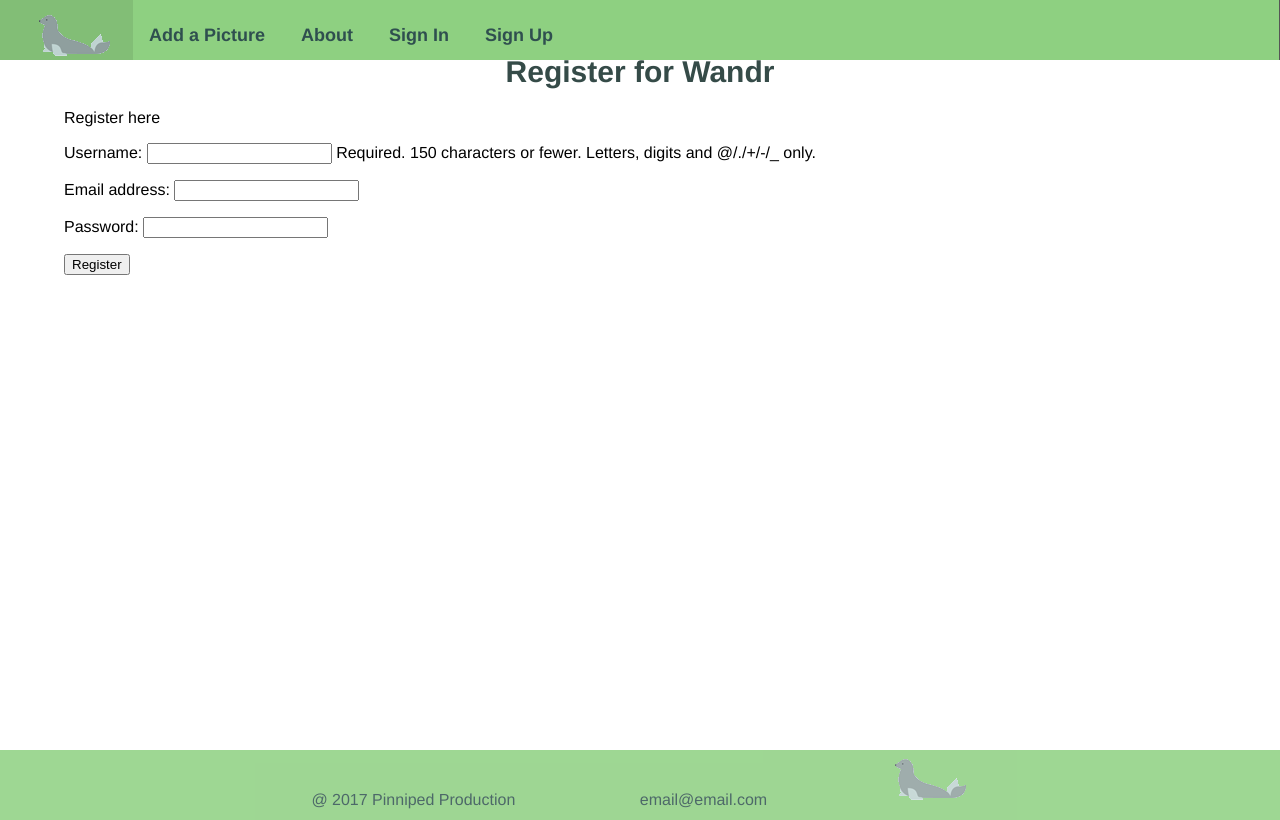
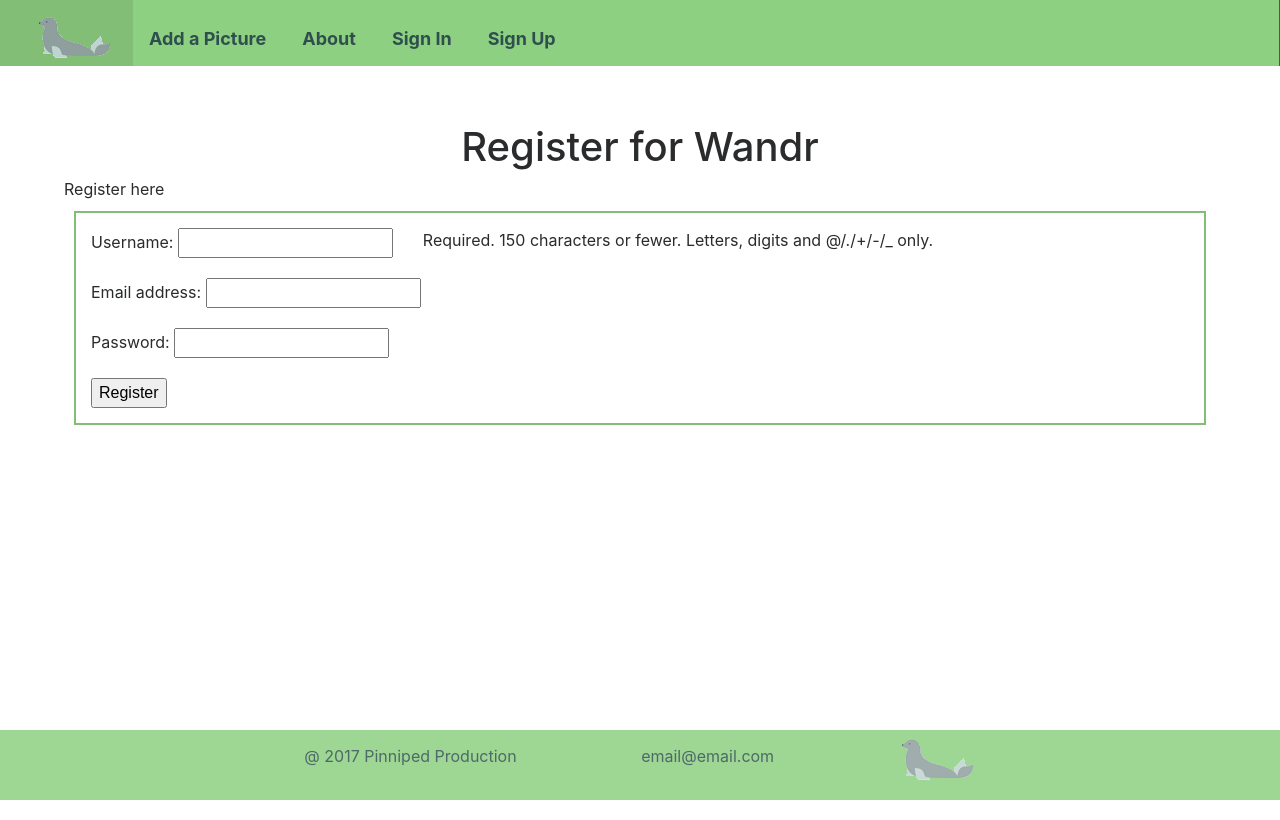
Before and after one commit to cynthi-a/Wandr, a Django app: page /wandr/register/ in a window 1280 px wide. Run offline with Django 3.2, Linux system fonts and the light colour scheme; some libraries are stand-ins or nearby versions.

Commit message:
bootstrap link added

```diff
--- a/static/css/base.css
+++ b/static/css/base.css
@@ -1,4 +1,5 @@
 body {
+	padding-top: 65px;
 	font-size: 16px;
 	font-family: "Helvetica", Helvetica, sans-serif;
 	margin:0;
@@ -10,7 +11,7 @@ html {
 }
 
 h1 {
-	padding-top: 35px;
+	padding-top: 60px;
 	font-size: 30px;
 	text-align: center;
 	color: #354b48;
@@ -100,9 +101,6 @@ a {
   content: "";
   display: block;
 }
-.site-footer, .page-wrap:after {
-  height: 70px;
-}
 
 footer {
 	background-color: #8ED081;
@@ -110,6 +108,10 @@ footer {
 	opacity: 0.85;
 }
 
+footer.site-footer, .page-wrap:after {
+  height: 70px;
+}
+
 footer a {
 	margin: 20px 60px 5px 60px;
 	color: #2F4F4F;
--- /dev/null
+++ b/static/css/form.css
@@ -0,0 +1,17 @@
+input:nth-child(1) {
+	box-sizing: border-box;
+	width: 30%;
+	height: 20px;
+	background-color: #DCE2AA;
+}
+
+span.helptext {
+	position: absolute;
+	margin-left: 30px;
+}
+
+.form {
+	border: 2px solid #82BE76;
+	padding: 15px;
+	margin: 10px;
+}
--- a/templates/wandr/base.html
+++ b/templates/wandr/base.html
@@ -4,6 +4,8 @@
 <head lang="en">
     <meta charset="UTF-8">
     <link rel="stylesheet" href="{% static "css/base.css" %}" />
+    <link rel="stylesheet" href="https://maxcdn.bootstrapcdn.com/bootstrap/4.0.0-alpha.6/css/bootstrap.min.css" integrity="sha384-rwoIResjU2yc3z8GV/NPeZWAv56rSmLldC3R/AZzGRnGxQQKnKkoFVhFQhNUwEyJ" crossorigin="anonymous">
+    <meta name="viewport" content="width=device-width, initial-scale=1, shrink-to-fit=no">
     {% block css_block %}
 
     {% endblock %}
@@ -50,6 +52,9 @@
         {% endif %}
     </ul>
     </div>
+    <script src="https://code.jquery.com/jquery-3.1.1.slim.min.js" integrity="sha384-A7FZj7v+d/sdmMqp/nOQwliLvUsJfDHW+k9Omg/a/EheAdgtzNs3hpfag6Ed950n" crossorigin="anonymous"></script>
+    <script src="https://cdnjs.cloudflare.com/ajax/libs/tether/1.4.0/js/tether.min.js" integrity="sha384-DztdAPBWPRXSA/3eYEEUWrWCy7G5KFbe8fFjk5JAIxUYHKkDx6Qin1DkWx51bBrb" crossorigin="anonymous"></script>
+    <script src="https://maxcdn.bootstrapcdn.com/bootstrap/4.0.0-alpha.6/js/bootstrap.min.js" integrity="sha384-vBWWzlZJ8ea9aCX4pEW3rVHjgjt7zpkNpZk+02D9phzyeVkE+jo0ieGizqPLForn" crossorigin="anonymous"></script>
 </body>
 <footer class="site-footer">
  <a href="{% url 'about' %}">@ 2017 Pinniped Production</a>
--- a/templates/wandr/register.html
+++ b/templates/wandr/register.html
@@ -1,5 +1,9 @@
 {% extends 'wandr/base.html' %}
 {% load staticfiles %}
+
+{% block css_block %}
+    <link rel="stylesheet" href="{% static "css/form.css" %}" />
+{% endblock %}
 
 {% block title_block %}
     Register
@@ -12,6 +16,7 @@
         Thanks for registering!
     {% else %}
         Register here
+        <div class="form">
         <form id="user_form" method="post" action="{% url 'register' %}" enctype="multipart/form-data">
         {% csrf_token %}
 
@@ -21,6 +26,7 @@
 
          <input type="submit" name="submit" value="Register" />
         </form>
+        </div>
     {% endif %}
 </div>
 {% endblock %}
```
Also changed, not shown: templates/wandr/index.html (+7 -46 lines).
